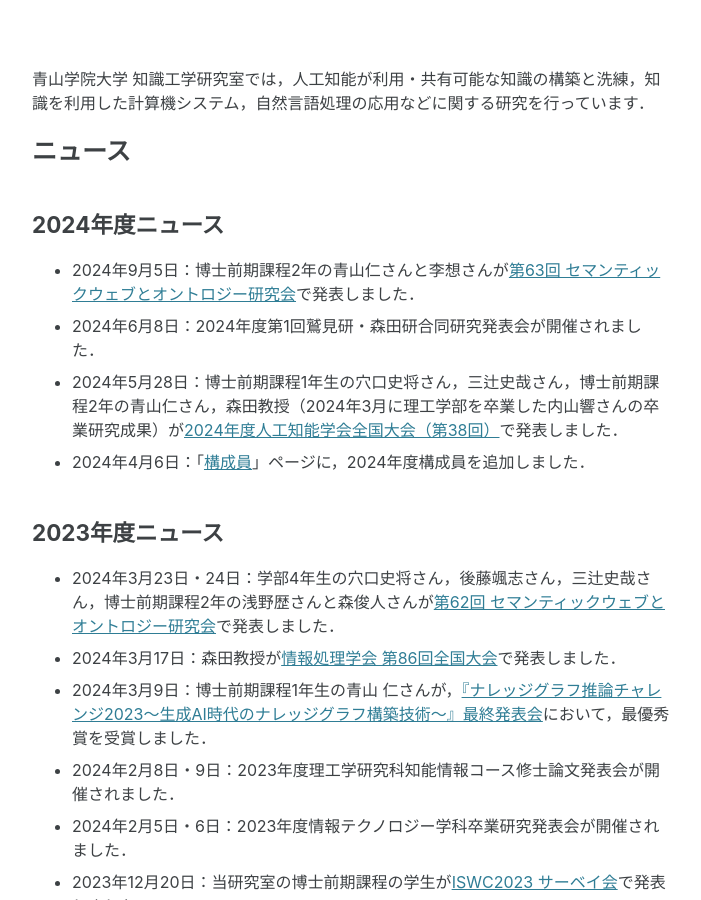
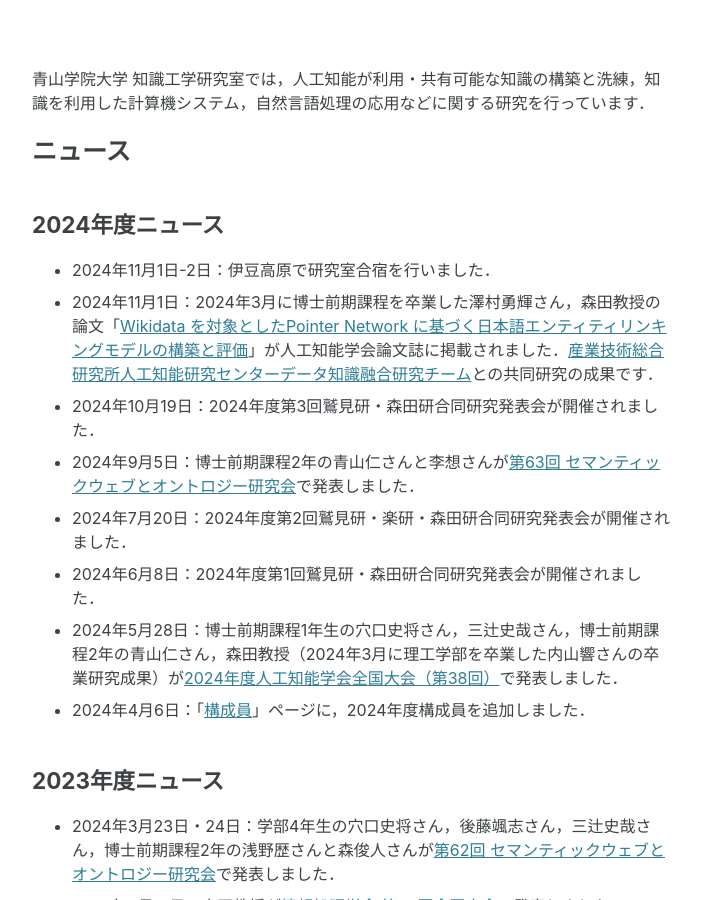
Before and after one commit to ke-lab-it-agu/ke-lab-it-agu.github.io, a Jekyll site: the page built from index.md, in a window 1280 px wide and 900 px high, scrolled down 525 px. Shown: the whole window, without its empty margins (288-989 px from the left). Built offline with Jekyll 4.4.1, drawn with Linux system fonts in a browser that asks for light colours; cached includes are drawn as plain includes.

Commit message:
update news and publications

```diff
--- a/index.md
+++ b/index.md
@@ -11,7 +11,11 @@ excerpt: "青山学院大学 理工学部 情報テクノロジー学科 <br/>
 # ニュース
 
 ## 2024年度ニュース
+* 2024年11月1日-2日：伊豆高原で研究室合宿を行いました．
+* 2024年11月1日：2024年3月に博士前期課程を卒業した澤村勇輝さん，森田教授の論文「[Wikidata を対象としたPointer Network に基づく日本語エンティティリンキングモデルの構築と評価](https://doi.org/10.1527/tjsai.39-6_C-O42)」が人工知能学会論文誌に掲載されました．[産業技術総合研究所人工知能研究センターデータ知識融合研究チーム](https://www.airc.aist.go.jp/dkirt/)との共同研究の成果です．
+* 2024年10月19日：2024年度第3回鷲見研・森田研合同研究発表会が開催されました．
 * 2024年9月5日：博士前期課程2年の青山仁さんと李想さんが[第63回 セマンティックウェブとオントロジー研究会](https://www.sigswo.org/papers/63program)で発表しました．
+* 2024年7月20日：2024年度第2回鷲見研・楽研・森田研合同研究発表会が開催されました．
 * 2024年6月8日：2024年度第1回鷲見研・森田研合同研究発表会が開催されました．
 * 2024年5月28日：博士前期課程1年生の穴口史将さん，三辻史哉さん，博士前期課程2年の青山仁さん，森田教授（2024年3月に理工学部を卒業した内山響さんの卒業研究成果）が[2024年度人工知能学会全国大会（第38回）](https://www.ai-gakkai.or.jp/jsai2024/)で発表しました．
 * 2024年4月6日：「[構成員]({{site.baseurl}}/members)」ページに，2024年度構成員を追加しました．
```
Also changed, not shown: publications.md (+1 -0 lines).
